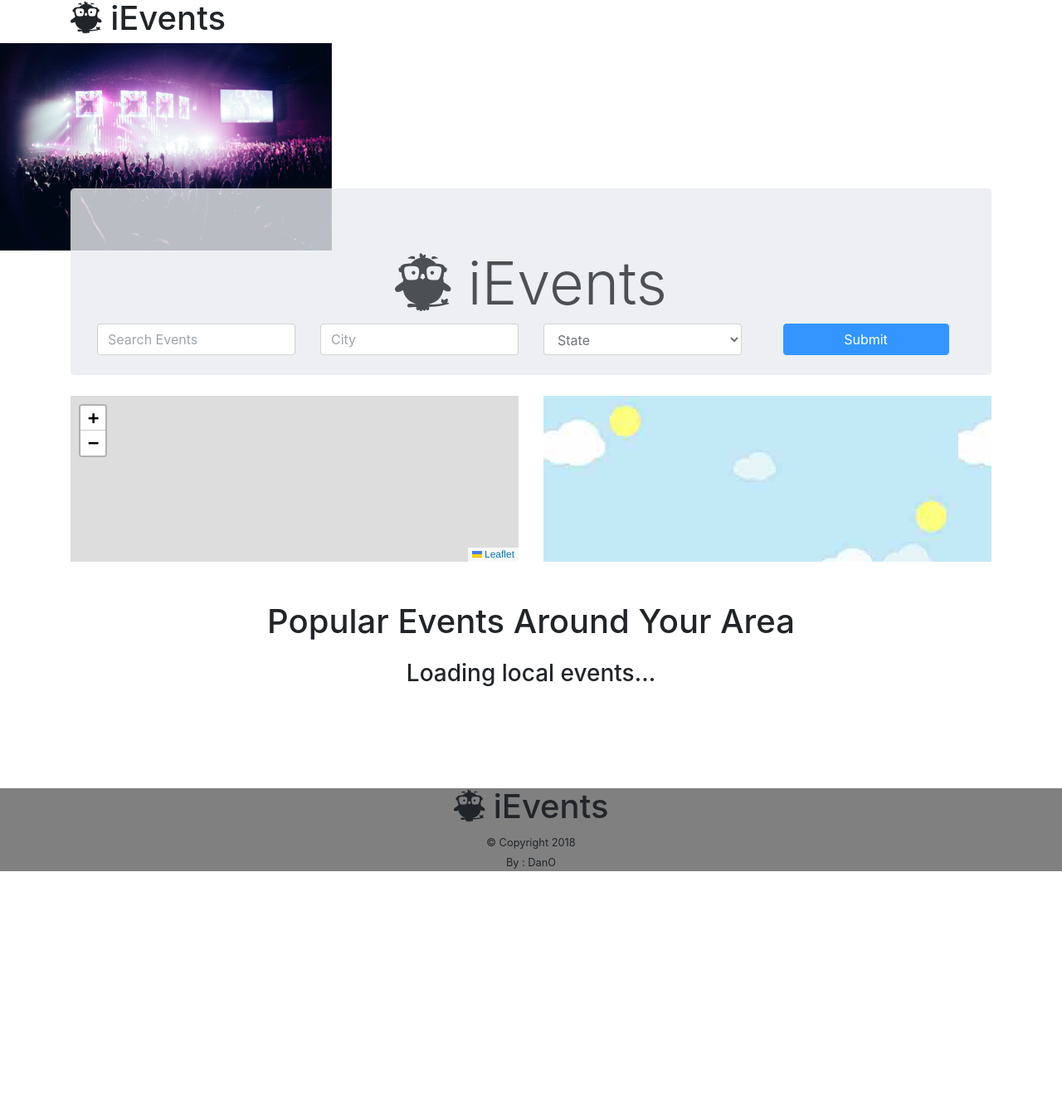
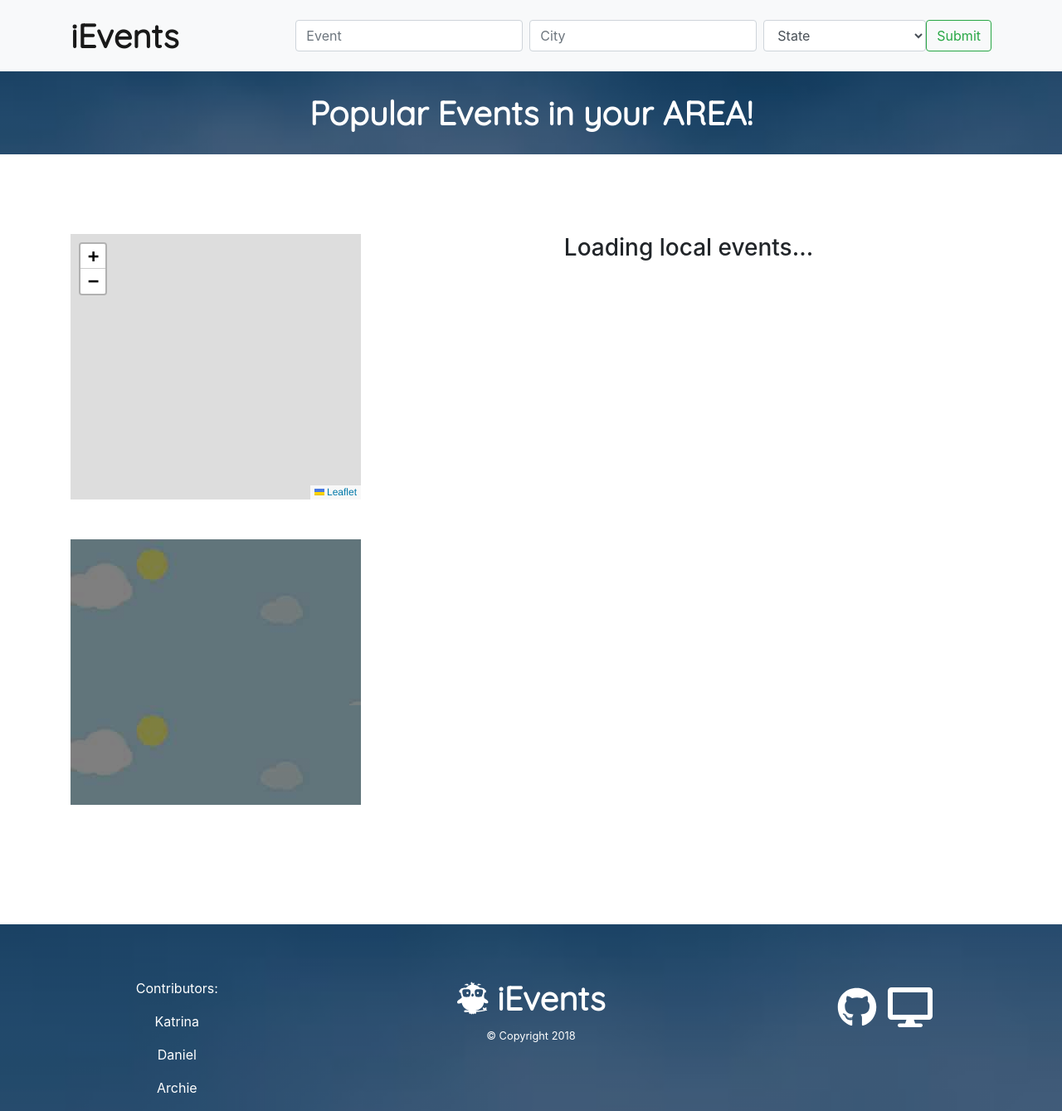
Before and after one commit to danniboi82/Group-project-1, a PHP site: page /index.html in a window 1280 px wide. Shown: the whole page at 83% size. Before the commit the page ends 1050 px from the top, so only its background shows below. Run offline with PHP 8.4, Linux system fonts and the light colour scheme; some libraries are stand-ins or nearby versions.

Commit message:
heroku push

```diff
--- a/assets/css/style.css
+++ /dev/null
@@ -1,98 +0,0 @@
-img.resultImage {
-    height: 206px;
-    padding-left: 0px;
-    padding-right: 0px;
-}
-
-#submitSearch {
-    width: 200px;
-}
-
-#carouselExampleIndicators {
-    position: absolute;
-    z-index: -1;
-}
-
-.display-3{
-    margin: 10px auto;
-}
-
-.resultTitle{
-    text-align: center;
-    margin: 50px auto 25px auto;
-}
-
-.jumbotronRow{
-    text-align:center;
-    margin: 0 auto;
-}
-
-.jumbotron {
-    opacity: 0.8;
-    height: 225px;
-    position: relative;
-    top: 175px;
-}
-
-.mainWrapper{
-    margin-top: 200px;
-}
-
-#weather {
-    height : 400px;
-    width : 500px;
-    background-image: url(../images/weather-animation.jpg);
-    z-index: -1;
-}
-
-#noSearchResults {
-    margin-top: 15px;
-    color: red;
-    font-weight: bold;
-    font-size: 20px;
-}
-
-
-p.small {
-    line-height: 35%;
-    text-align: center;
-    padding: 0px;
-    margin-top: -5px;
-
-}
-
-.jumbotronContainer {
-    margin-top: 10px;
-}
-
-.footerDiv{
-    margin-top: 100px;
-    background: gray;
-    height: 100px;
-}
-
-#returnedData0, #returnedData1, #returnedData2, #returnedData3, #returnedData4, #returnedData5, #returnedData6, #returnedData7, #returnedData8, #returnedData9 {
-    border: 1px solid black;
-    margin: 5px 5px 0 0;
-}
-
-@media screen and (max-width: 540px) {
-#weather {
-    width: 100%;
-    border-top: 30px;
-}
-#map {
-    width: 100%;
-    border-top: 35px;
-}
-}
-
-@media screen and (max-width: 995px) {
-    #submitSearch {
-        width: 100px;
-    }
-}
-
-input.is-invalid {
-    color: red;
-}
--- a/home.html
+++ b/home.html
@@ -8,7 +8,7 @@
     <title>Document</title>
     <link rel="stylesheet" href="/css/reset.css">
     <link rel="stylesheet" href="https://maxcdn.bootstrapcdn.com/bootstrap/4.0.0/css/bootstrap.min.css">
-    <link href="https://fonts.googleapis.com/css?family=Lobster" rel="stylesheet">
+    <link href="https://fonts.googleapis.com/css?family=Patrick+Hand|Quicksand|Roboto" rel="stylesheet">
     <script defer src="https://use.fontawesome.com/releases/v5.0.6/js/all.js"></script>
     <link rel="stylesheet" href="assets/css/home.css">
     <script src="https://cdnjs.cloudflare.com/ajax/libs/modernizr/2.8.3/modernizr.js"></script>
@@ -21,7 +21,7 @@
         <h1>Welcome to iEvents!
         </h1>
         <br>
-        <a href="index1.html" class="btn btn-lg btn-warning">View Events!</a>
+        <a href="index.html" class="btn btn-lg btn-warning">View Events!</a>
     </div>
 
     <ul class="slideshow">
--- a/index.html
+++ b/index.html
@@ -6,65 +6,23 @@
     <meta name="viewport" content="width=device-width, initial-scale=1.0">
     <meta http-equiv="X-UA-Compatible" content="ie=edge">
     <!-- BOOTSTRAP CSS -->
-    <link rel="stylesheet" href="https://maxcdn.bootstrapcdn.com/bootstrap/4.0.0-beta/css/bootstrap.min.css" integrity="sha384-/Y6pD6FV/Vv2HJnA6t+vslU6fwYXjCFtcEpHbNJ0lyAFsXTsjBbfaDjzALeQsN6M"
-        crossorigin="anonymous">
+    <link rel="stylesheet" href="https://stackpath.bootstrapcdn.com/bootstrap/4.1.0/css/bootstrap.min.css">
     <!-- Added a links for Leaflet library -->
-    <link rel="stylesheet" href="https://unpkg.com/leaflet@1.2.0/dist/leaflet.css" integrity="sha512-M2wvCLH6DSRazYeZRIm1JnYyh22purTM+FDB5CsyxtQJYeKq83arPe5wgbNmcFXGqiSH2XR8dT/fJISVA1r/zQ=="
-        crossorigin="" />
-    <link href="https://fonts.googleapis.com/css?family=Amatic+SC" rel="stylesheet">
-    <link rel="stylesheet" href="assets/css/style.css" type="text/css">
+    <link rel="stylesheet" href="https://unpkg.com/leaflet@1.2.0/dist/leaflet.css" />
+    <link href="https://fonts.googleapis.com/css?family=Patrick+Hand|Quicksand|Roboto" rel="stylesheet">
+    <link rel="stylesheet" href="assets/css/index1.css">
     <script defer src="https://use.fontawesome.com/releases/v5.0.6/js/all.js"></script>
 </head>
 
 <body>
-
-    <nav>
+    <nav class="navbar navbar-expand-lg navbar-light bg-light">
         <div class="container">
-            <h1 id='brand'>
-                <i class="fab fa-earlybirds"></i> iEvents
-            </h1>
-
-        </div>
-    </nav>
-
-    <!-- PICTURE Carousel -->
-    <div id="carouselExampleIndicators" class="carousel slide" data-ride="carousel">
-        <div class="carousel-inner">
-            <div class="carousel-item active">
-                <img class="d-block w-100" src="assets/images/pexels-photo-154147.jpg" alt="First slide" height="250">
-            </div>
-            <div class="carousel-item">
-                <img class="d-block w-100" src="assets/images/00-miraflores-golf-course.jpg" alt="Second slide" height="250">
-            </div>
-            <div class="carousel-item">
-                <img class="d-block w-100" src="assets/images/yoga.jpg" alt="Third slide" height="250">
-            </div>
-        </div>
-    </div>
-
-
-    <div class="container">
-        <!-- JumboTron and SEARCH section -->
-        <div class="jumbotron jumbotronRow">
-            <h1 class="display-3">
-                <i class="fab fa-earlybirds"></i> iEvents</h1>
-            <form>
-
-
-                <div class="row">
-                    <!-- <div class="form-group"> -->
-                    <div class="col-sm-3">
-                        <!-- USER INPUT AREA -->
-                        <input type="text" class="form-control" placeholder="Search Events" id="userSearch">
-                    </div>
-                    <div class="col-sm-3">
-                        <input type="text" class="form-control" placeholder="City" id="userCity">
-                        <span id="error"></span>
-                    </div>
-                    <div class="col-sm-3">
+            <a href="home.html" class="navbar-brand">iEvents</a>
+            <form class="form-inline my-2 my-lg-0">
+                <input class="form-control mr-sm-2" type="search" placeholder="Event" aria-label="Search" id="userSearch">
+                <input class="form-control mr-sm-2" type="search" placeholder="City" aria-label="Search" id="userCity">
                 <select class="form-control" id="state" name="state">
                     <option value="">State</option>
-
                     <option value="AK">Alaska</option>
                     <option value="AL">Alabama</option>
                     <option value="AR">Arkansas</option>
@@ -118,31 +76,20 @@
                     <option value="WV">West Virginia</option>
                     <option value="WY">Wyoming</option>
                 </select>
-                    </div>
-                    <div class="col-sm-3">
-                        <!-- SUBMIT BUTTON -->
-                        <input type="submit" id="submitSearch" class="btn btn-primary">
-                    </div>
-                </div>
+                <input class="btn btn-outline-success my-2 my-sm-0" id="submitSearch" type="submit" />
             </form>
         </div>
+    </nav>
 
-        <!-- MAP AND WEATHER SECTION -->
-        <div class="mainWrapper">
-            <div class="row" id="moveDown">
-                <div class="col-sm-6">
-                    <div id="map" style="height:200px; width:100%;"></div>
+    <h1 class='text-center title'>Popular Events in your AREA!</h1>
+    <div class="container my-5">
+        <div class="row">
+            <div class="col-sm-4 my-5">
+                <div id="map" style="height:40vh; width:100%;"></div>
+                <div class='text-center my-5' id="weather" style="height:40vh; width:100%"></div>
             </div>
-                <div class="col-sm-6">
-                    <div id="weather" style="height:200px; width:100%"></div>
-                </div>
-            </div>
-            <!-- Events Section  -->
-            <div class="resultTitle">
-                <h1>Popular Events Around Your Area</h1>
-            </div>
+            <div class="col-sm-8 my-5">
                 <div class="row">
-
                     <div class="col-lg-12" id="searchResults">
                         <h3 class='text-center'>Loading local events...</h3>
                     </div>
@@ -152,27 +99,39 @@
                     </div>
                 </div>
             </div>
+        </div>
+    </div>
 
+    <footer class='footer text-center'>
+        <div class="container-fluid">
+            <div class="row">
+                <div class="col-sm-4 footerDetails">
+                    <p>Contributors:</p>
+                    <p>Katrina</p>
+                    <p>Daniel </p>
+                    <p>Archie</p>
                 </div>
-    <footer class="footerDiv text-center">
+                <div class="col-sm-4 footerDetails">
                     <h1 id='brand'>
                         <i class="fab fa-earlybirds"></i> iEvents
                     </h1>
                     <small>&copy; Copyright 2018</small>
                     <br>
-        <small>By : DanO</small>
+                </div>
+                <div class="col-sm-4 footerDetails footerIcons">
+                    <i class='fab fa-github'></i>
+
+                    <i class='fas fa-desktop'></i>
+                </div>
+            </div>
+        </div>
     </footer>
 
-    <!-- BOOTSTRAP JS,POPPER, JQUERY -->
-    <script src="https://unpkg.com/leaflet@1.2.0/dist/leaflet.js" integrity="sha512-lInM/apFSqyy1o6s89K4iQUKg6ppXEgsVxT35HbzUupEVRh2Eu9Wdl4tHj7dZO0s1uvplcYGmt3498TtHq+log=="
-        crossorigin=""></script>
-    <script src="https://cdnjs.cloudflare.com/ajax/libs/jquery/3.2.1/jquery.min.js"></script>
-    <script src="https://cdnjs.cloudflare.com/ajax/libs/popper.js/1.11.0/umd/popper.min.js" integrity="sha384-b/U6ypiBEHpOf/4+1nzFpr53nxSS+GLCkfwBdFNTxtclqqenISfwAzpKaMNFNmj4"
-        crossorigin="anonymous"></script>
-    <script src="https://maxcdn.bootstrapcdn.com/bootstrap/4.0.0-beta/js/bootstrap.min.js" integrity="sha384-h0AbiXch4ZDo7tp9hKZ4TsHbi047NrKGLO3SEJAg45jXxnGIfYzk4Si90RDIqNm1"
-        crossorigin="anonymous"></script>
+    <script src="https://unpkg.com/leaflet@1.2.0/dist/leaflet.js"></script>
+    <script src="http://code.jquery.com/jquery-3.3.1.min.js"></script>
+    <script src="https://cdnjs.cloudflare.com/ajax/libs/popper.js/1.14.0/umd/popper.min.js"></script>
+    <script src="https://stackpath.bootstrapcdn.com/bootstrap/4.1.0/js/bootstrap.min.js"></script>
     <script src="assets/javascript/javascript.js"></script>
-
 </body>
 
 </html>
```
Also changed, not shown: assets/css/home.css (+5 -2 lines), index1.html (deleted, +0 -137 lines), README.md, iEvents.png (added), iEventshp1.png (added). Lines whose indentation alone changed are shown as unchanged.
